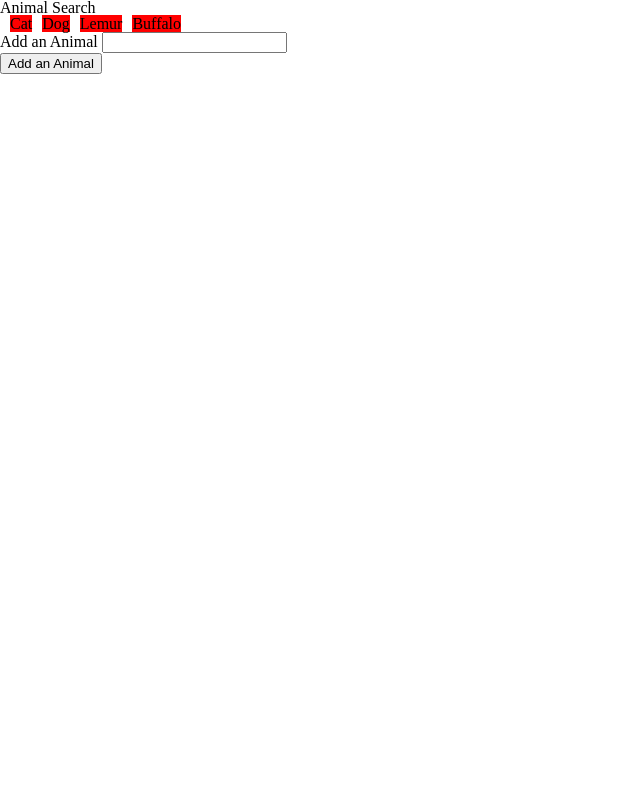
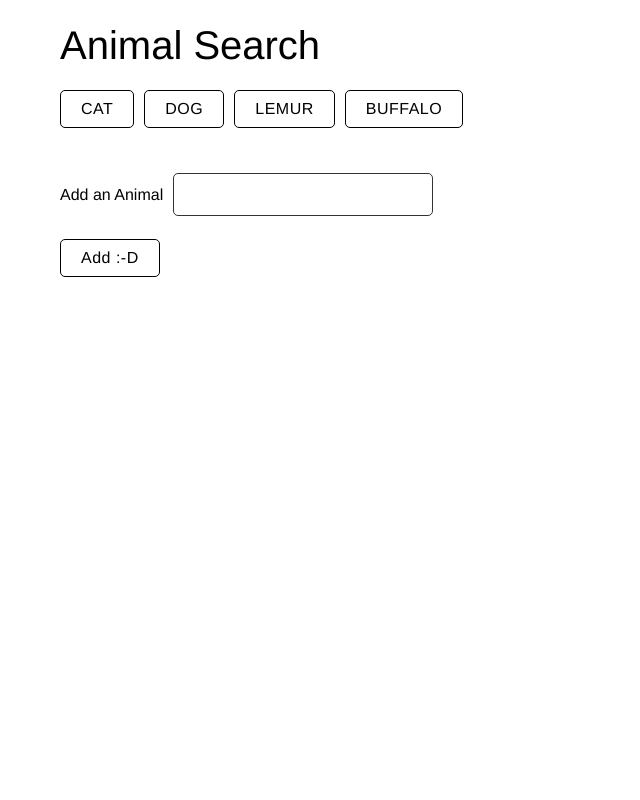
Before and after one commit to jreyes88/animalsearch, a PHP site: page / in a window 1280 px wide. Shown: the whole page, without its empty margins (0-640 px from the left). Run offline with PHP 8.4, Linux system fonts and the light colour scheme; some libraries are stand-ins or nearby versions.

Commit message:
styling is coming along nicely

```diff
--- a/assets/css/styles.css
+++ b/assets/css/styles.css
@@ -1,13 +1,115 @@
+body {
+   font-family: "HelveticaNeue-Light", "Helvetica Neue Light", "Helvetica Neue", Helvetica, Arial, "Lucida Grande", sans-serif;
+   font-weight: 300;
+}
+
+h1 {
+	font-size: 40px;
+	padding-left: 10px;
+	margin: 25px 50px;
+}
+
+p {
+	text-align: center;
+}
+
+#animalsView {
+	height: 40px;
+	padding: 0;
+	margin: 25px 50px;
+}
+
 .animal {
-	height: 30px;
-	width: 60px;
-	background-color: red;
-	display: inline;
-	margin-left: 10px;
+	background-color: #fff;
+	padding: 10px 20px;
+	margin: 0 0 0 10px;
+	background-color: #fff;
+	border-style: solid;
+	border-color: black;
+	border-width: .75px;
+	border-radius: 5px;
+	color: #000;
+	cursor: pointer;
+	display: inline-block;
+	font-weight: 400;
+	letter-spacing: .5px;
+	text-transform: uppercase;
 }
 
 .animal:hover {
+	background-color: #5CC3E6;
+	padding: 10px 20px;
+	margin: 0 0 0 10px;
 	border-style: solid;
 	border-color: black;
-	border-width: 20px;
+	border-width: .75px;
+	border-radius: 5px;
+	color: #000;
+	cursor: pointer;
+	display: inline-block;
+	font-weight: 400;
+	letter-spacing: .5px;
+	text-transform: uppercase;
 }
+
+#animal-form{
+	margin: 25px 50px 0px 50px;
+	padding: 10px;
+}
+
+label {
+	margin-right: 5px;
+}
+
+input[type=text] {
+    width: 260px;
+    padding: 10px 20px;
+    margin: 8px 0;
+    box-sizing: border-box;
+    border-style: solid;
+	border-color: #333;
+	border-width: .75px;
+	border-radius: 5px;
+	font-size: 18px;
+	color: #333;
+	font-weight: lighter;
+}
+
+#addAnimal {
+	background-color: #fff;
+	padding: 10px 20px;
+	margin: 15px 0 0 0;
+	border-style: solid;
+	border-color: black;
+	border-width: .75px;
+	border-radius: 5px;
+	color: #000;
+	cursor: pointer;
+	display: inline-block;
+	font-weight: 400;
+	letter-spacing: .5px;
+}
+
+#addAnimal:hover {
+	background-color: #5CC3E6;
+	padding: 10px 20px;
+	margin: 15px 0 0 0;
+	border-style: solid;
+	border-color: black;
+	border-width: .75px;
+	border-radius: 5px;
+	color: #000;
+	cursor: pointer;
+	display: inline-block;
+	font-weight: 400;
+	letter-spacing: .5px;
+}
+
+#gifsAppearHere {
+	margin: 10px 50px 25px 50px;
+}
+
+.item {
+	float: left;
+	margin-left: 8px;
+}
--- a/assets/js/js.js
+++ b/assets/js/js.js
@@ -26,7 +26,6 @@ $('#addAnimal').on('click', function(){
 
 // This function handles events when an animal button is clicked
 $('body').on('click', '.animal', function() {
-
 
     // stores the animal clicked in variable p, which is then passed into the queryURL
     var p = $(this).data('animal');
--- a/index.html
+++ b/index.html
@@ -19,7 +19,9 @@
                 <input type="text" id="animal-input"><br>
 
                 <!-- Button triggers new animal to be added -->
-                <input id="addAnimal" type="submit" value="Add an Animal">
+                <div id="addAnimal">
+                    <p>Add :-D</p>
+                </div>
             </form>
 
             <div id="gifsAppearHere"></div>
```
